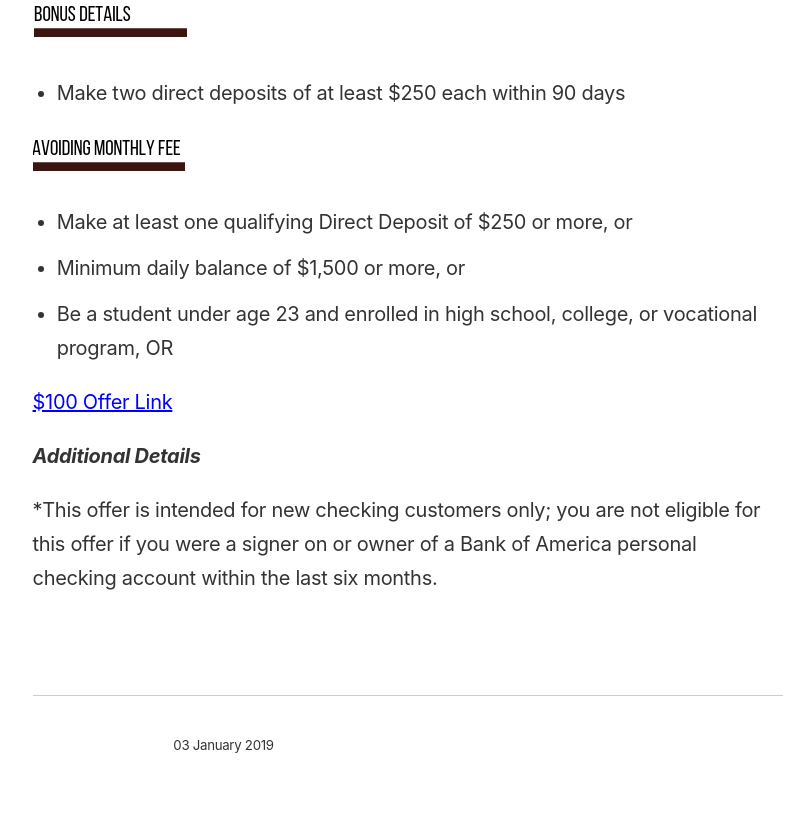
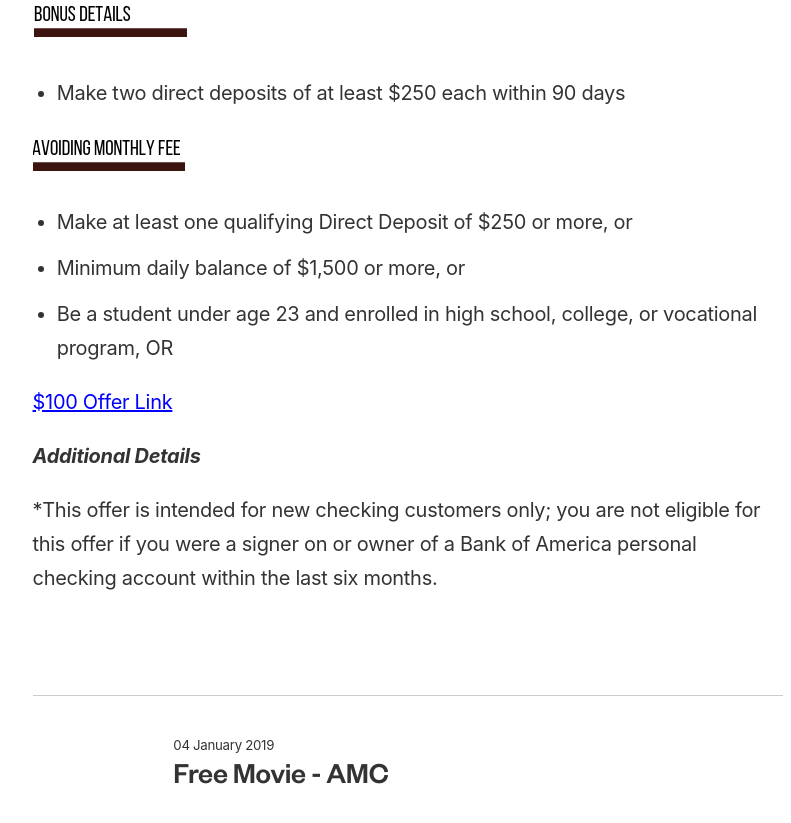
Before and after one commit to ohiosveryown/atldeals, a Jekyll site: the page built from _posts/2019-01-04-post-nine.markdown, in a window 1280 px wide and 900 px high, scrolled down 1101 px. Shown: the top 823 px of the window, without its empty margins (232-1023 px from the left). Built offline with Jekyll 4.4.1, drawn with Linux system fonts in a browser that asks for light colours.

Commit message:
Updated Post Four

```diff
--- a/_posts/2019-01-04-post-four.markdown
+++ b/_posts/2019-01-04-post-four.markdown
@@ -1,12 +1,12 @@
 ---
 title: Free Museum Visits - BoA Customers
-date: 2019-01-04 22:09:00 Z
+date: 2019-01-04 13:09:00 Z
 categories:
 - freebies
 - new
 postTitle: 'Free Movie - AMC '
 icon:
-description:
+description: Free Movie - AMC
 image: https://i.imgur.com/9Y9323P.png
 layout: post
 ---
```
